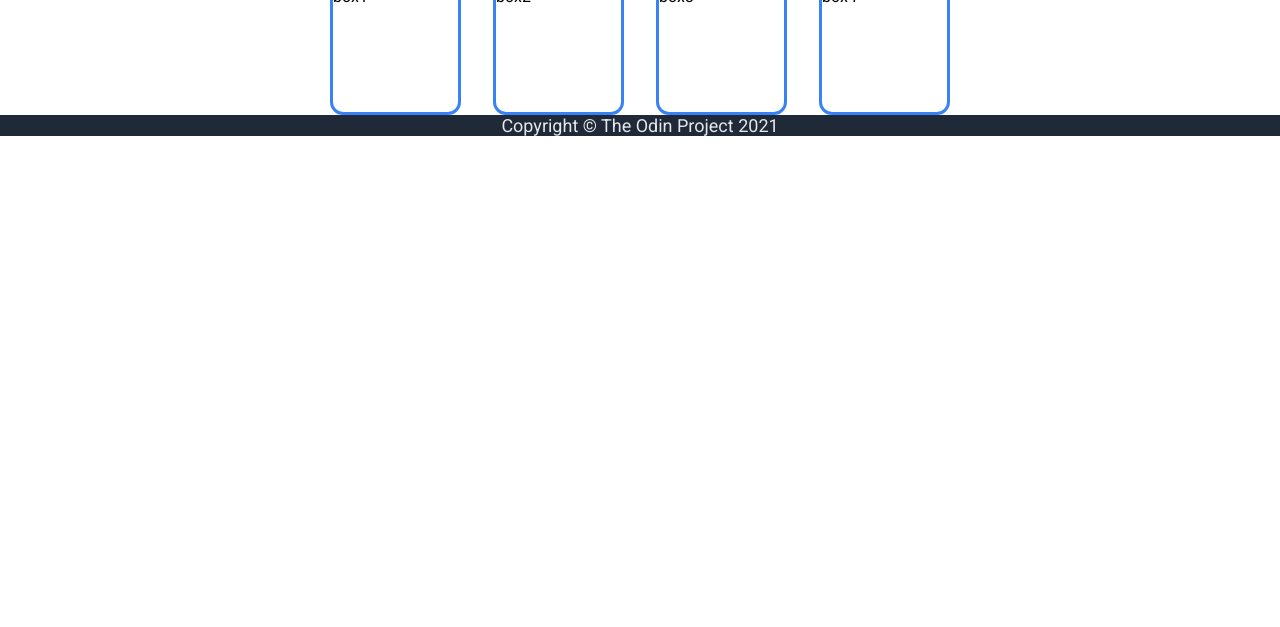
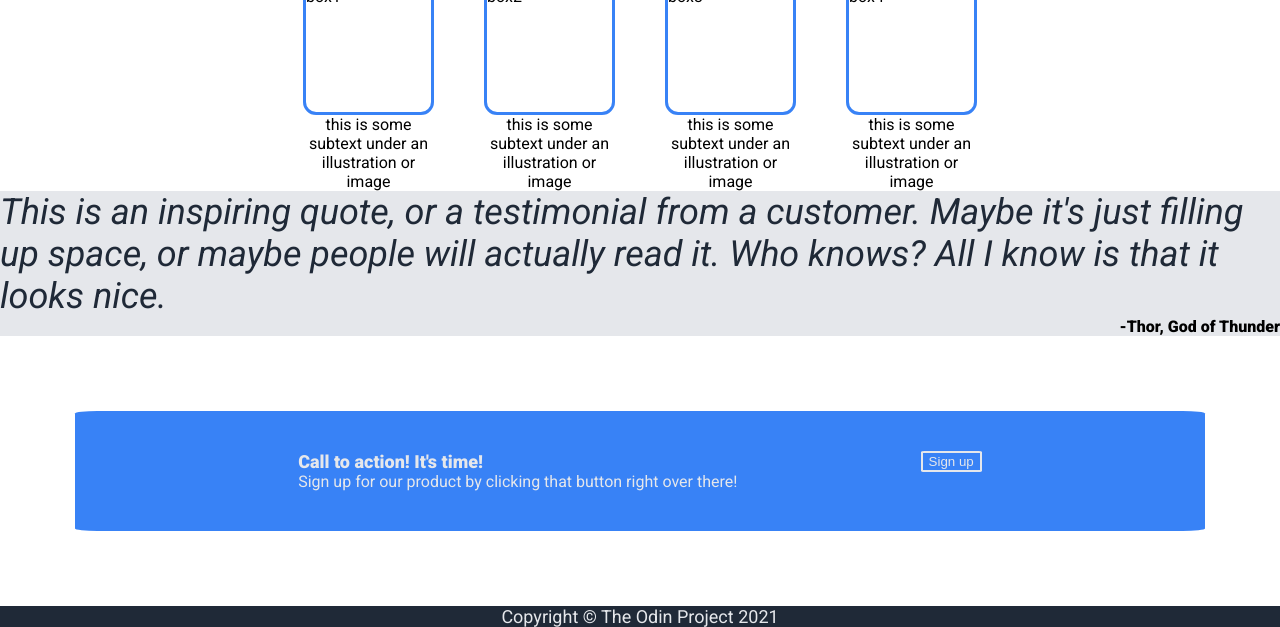
Before and after one commit to drumboy02/odin-landing-page, a plain HTML site: page index.html in a window 1280 px wide. Shown: the part 340-967 px from the top of the page. Before the commit the page ends 800 px from the top, so only its background shows below. Drawn offline with Linux system fonts and the light colour scheme.

Commit message:
Finished the page layout. Made adjustments to information section and added quote and call to action sections

```diff
--- a/index.html
+++ b/index.html
@@ -40,13 +40,56 @@
         </div>
         <div class="information-div">
             <div class="information-text">
-                Some random information
+                Some random information.
             </div>
             <div class="img-box-div">
-                <div class="img-box">box1</div>
-                <div class="img-box">box2</div>
-                <div class="img-box">box3</div>
-                <div class="img-box">box4</div>
+                <div class="img-col1">
+                    <div class="img-box">box1</div>
+                    <div class="img-subtext">
+                        this is some subtext under an illustration or image
+                    </div>
+                </div>
+                <div class="img-col2">
+                    <div class="img-box">box2</div>
+                    <div class="img-subtext">
+                        this is some subtext under an illustration or image
+                    </div>
+                </div>
+                <div class="img-col3">
+                    <div class="img-box">box3</div>
+                    <div class="img-subtext">
+                        this is some subtext under an illustration or image
+                    </div>
+                </div>
+                <div class="img-col4">
+                    <div class="img-box">box4</div>
+                    <div class="img-subtext">
+                        this is some subtext under an illustration or image
+                    </div>
+                </div>
+            </div>
+        </div>
+        <div class="quote-section">
+            <div class="quote-text">
+                This is an inspiring quote, or a testimonial from a customer. Maybe it's just filling up space, or maybe people will actually read it. Who knows? All I know is that it looks nice.
+            </div>
+            <div class="quote-citation">
+                -Thor, God of Thunder
+            </div>
+        </div>
+        <div class="call-to-action">
+            <div class="cta-left">
+                <div class="cta-header">
+                    Call to action! It's time!
+                </div>
+                <div class="cta-text">
+                    Sign up for our product by clicking that button right over there!
+                </div>
+            </div>
+            <div class="cta-right">
+                <button class="cta-btn">
+                    Sign up
+                </button>
             </div>
         </div>
         <footer>
--- a/styles.css
+++ b/styles.css
@@ -57,7 +57,7 @@ header {
 .information-div {
     display: flex;
     flex-direction: column;
-    align-items: center;
+    justify-content: space-evenly;
 }
 
 .information-text {
@@ -69,7 +69,9 @@ header {
 
 .img-box-div {
     display: flex;
-    gap: 32px;
+    justify-content: center;
+    gap: 50px;
+
 }
 
 .img-box {
@@ -77,6 +79,67 @@ header {
     border-radius: 10%;
     height: 125px;
     width: 125px;
+}
+
+.img-col1, .img-col2, .img-col3, .img-col4 {
+    display: flex;
+    flex-direction: column;
+    align-items: center;
+}
+
+.img-subtext {
+    width: 125px;
+    text-align: center;
+}
+
+.quote-section {
+    background: #e5e7eb;
+}
+
+.quote-text {
+    color: #1f2937;
+    font-size: 36px;
+    font-style: italic;
+}
+
+.quote-citation {
+    text-align: right;
+    font-weight: 900;
+}
+
+.call-to-action {
+    background: #3882f6;
+    color: #e5e7eb;
+    margin: 75px;
+    padding: 40px;
+    border-radius: 2%;
+    display: flex;
+    justify-content: space-evenly;
+}
+
+.cta-left {
+    display: flex;
+    flex-direction: column;
+}
+
+.cta-right {
+
+}
+
+.cta-header {
+    font-size: 18px;
+    font-weight: 900;
+}
+
+.cta-text {
+
+}
+
+.cta-btn {
+    background: #3882f6;
+    color: #e5e7eb;
+    border: 2px solid #e5e7eb;
+    border-radius: 6%;
 }
 
 footer {
```
